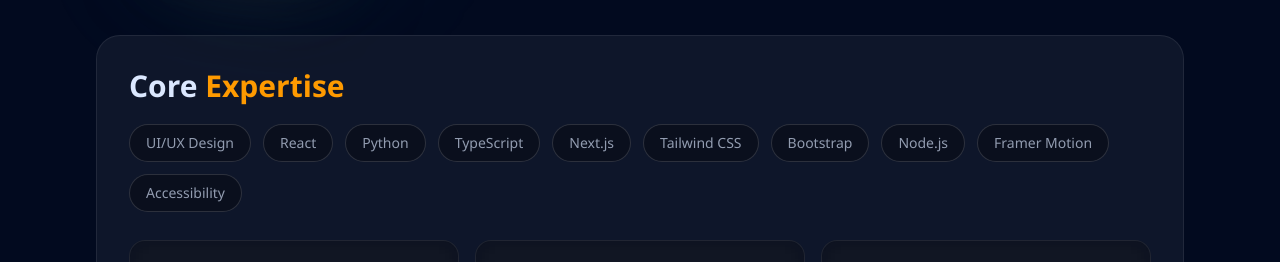
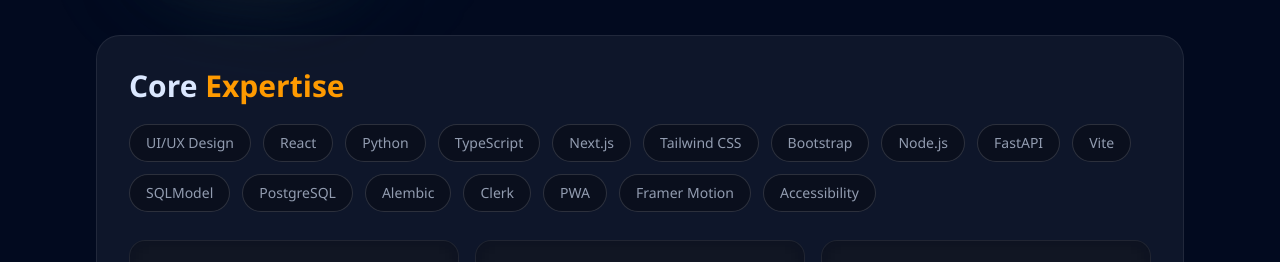
Before and after one commit to wabihash/Portfolio, a Next.js app: page / in a window 1280 px wide. Shown: the part 2380-2642 px from the top of the page. Built offline with nearby package versions, Linux system fonts and the light colour scheme; no server answers.

Commit message:
Add Shift Tracker portfolio project

```diff
--- a/src/shared/data/homeSections.ts
+++ b/src/shared/data/homeSections.ts
@@ -7,6 +7,13 @@
   'Tailwind CSS',
   'Bootstrap',
   'Node.js',
+  'FastAPI',
+  'Vite',
+  'SQLModel',
+  'PostgreSQL',
+  'Alembic',
+  'Clerk',
+  'PWA',
   'Framer Motion',
   'Accessibility',
 ] as const;
--- a/src/shared/data/projects.ts
+++ b/src/shared/data/projects.ts
@@ -157,4 +157,27 @@
 		image: '/images/Netflix.jpg',
 		imageAlt: 'Preview screenshot of the Netflix-like movie catalog and streaming interface',
 	},
+	{
+		id: 'shift-tracker',
+		title: 'Shift Tracker',
+		tagline: 'Workforce planning and session tracking',
+		description: 'Full-stack workforce planning and session-tracking app that helps people define shift rules, log activities, monitor weekly targets, and review performance trends across time blocks.',
+		challenge: 'Make shift planning and time tracking clear enough for everyday use while giving people useful visibility into targets, workload, and overrun patterns.',
+		solution: 'Built a production-ready planner with personalized targets, schedule-based shift rules, activity sessions, weekly analytics, cap alerts, and an offline-friendly installable PWA experience.',
+		impact: 'Demonstrates end-to-end product ownership across workforce planning, authenticated user experiences, analytics, offline behavior, and deployment infrastructure.',
+		highlights: [
+			'Added personalized profiles and configurable weekly target hours.',
+			'Built shift rule management and schedule-based planning workflows.',
+			'Implemented start/stop activity sessions with historical logging.',
+			'Created weekly analytics, time-loss summaries, cap alerts, and workload monitoring.',
+			'Prepared an offline-friendly, installable PWA with secure authentication and production deployment.',
+		],
+		techStack: ['FastAPI', 'React 19', 'TypeScript', 'Vite', 'Tailwind CSS', 'SQLModel', 'PostgreSQL', 'Alembic', 'Clerk', 'PWA'],
+		accentColor: 'blue',
+		liveUrl: 'https://shift-tracker-henna.vercel.app/',
+		githubUrl: 'https://github.com/wabihash/shift-tracker',
+		featured: false,
+		image: '/images/shift.jpg',
+		imageAlt: 'Shift Tracker planner showing weekly shifts, activity controls, and live session timer',
+	},
 ];
--- a/src/shared/data/resume.ts
+++ b/src/shared/data/resume.ts
@@ -1,5 +1,5 @@
 export const RESUME_SUMMARY =
-  'Full-Stack developer building modern web experiences with thoughtful UI, reliable backend logic, and practical AI-powered features. Delivered 6+ real-world projects using React, Next.js, Node.js, and AI integrations across social, e-commerce, and PWA products.';
+  'Full-Stack developer building modern web experiences with thoughtful UI, reliable backend logic, and practical AI-powered features. Delivered 7+ real-world projects using React, Next.js, Node.js, Python, and AI integrations across social, e-commerce, workforce, and PWA products.';
 
 export const RESUME_FOCUS_AREAS = [
   'Modern React and Next.js interfaces',
```
Also changed, not shown: public/images/shift.jpg (added).
